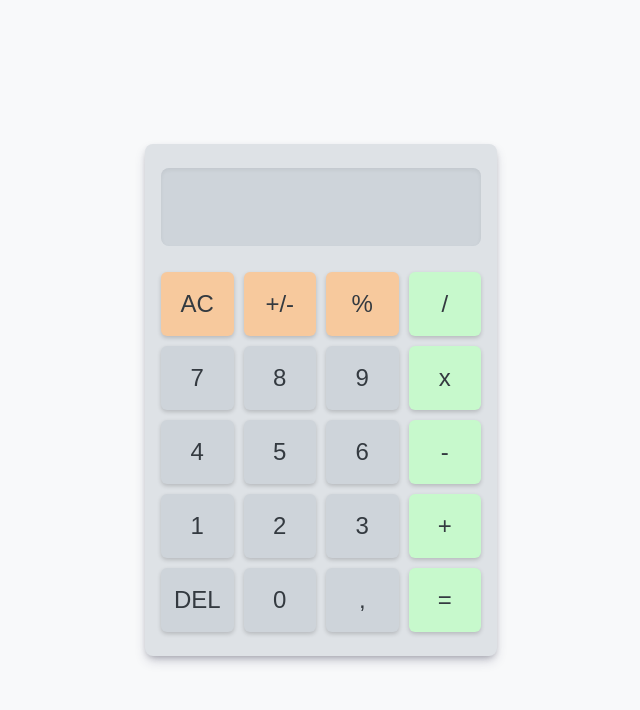
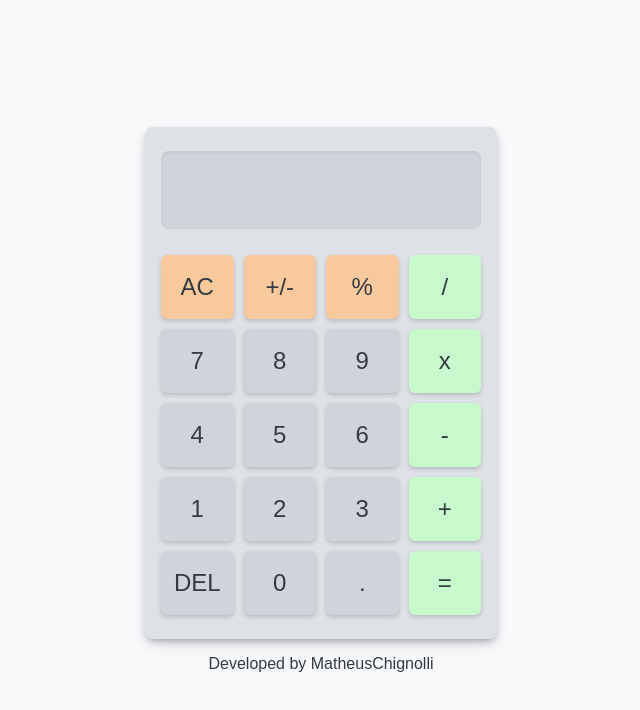
Before and after one commit to MatheusChignolli/calculator-react-ts-vite, a React (Vite) app: page / in a window 1280 px wide. Shown: the top 710 px of the page, without its empty margins (319-959 px from the left). Built offline with nearby package versions, Linux system fonts and the light colour scheme.

Commit message:
add footer

```diff
--- a/src/App.css
+++ b/src/App.css
@@ -66,3 +66,10 @@ main .result p {
   margin: 0;
   font-size: 18px;
 }
+
+footer {
+  display: flex;
+  justify-content: center;
+  align-items: center;
+  margin-top: 16px;
+}
--- a/src/App.tsx
+++ b/src/App.tsx
@@ -1,27 +1,10 @@
 import { useState } from "react";
 import BigNumber from "bignumber.js";
 import "./App.css";
+import { initialOperation, initialValues, operations } from "./utils";
+import { Operations, Values } from "./interfaces";
 
 BigNumber.config({ DECIMAL_PLACES: 5 });
-
-type Values = {
-  old?: string;
-  new?: string;
-};
-
-enum Operations {
-  sum = "sum",
-  minus = "minus",
-  divide = "divide",
-  multiply = "multiply",
-}
-
-const initialValues = {
-  old: undefined,
-  new: undefined,
-};
-
-const initialOperation = null;
 
 function App() {
   const [values, setValues] = useState<Values>(initialValues);
@@ -99,35 +82,6 @@ function App() {
           ? prevState.old
           : prevState.new,
     }));
-  };
-
-  const sum = (a: string, b: string) => new BigNumber(a).plus(b).toString();
-
-  const minus = (a: string, b: string) => new BigNumber(a).minus(b).toString();
-
-  const multiply = (a: string, b: string) =>
-    new BigNumber(a).multipliedBy(b).toString();
-
-  const divide = (a: string, b: string) =>
-    new BigNumber(a).dividedBy(b).toString();
-
-  const operations = {
-    sum: {
-      label: "+",
-      function: sum,
-    },
-    minus: {
-      label: "-",
-      function: minus,
-    },
-    divide: {
-      label: "/",
-      function: divide,
-    },
-    multiply: {
-      label: "x",
-      function: multiply,
-    },
   };
 
   const calculate = () => {
@@ -252,7 +206,7 @@ function App() {
       onClick: () => setNumber("0"),
     },
     {
-      label: ",",
+      label: ".",
       onClick: addDot,
     },
     {
@@ -263,6 +217,7 @@ function App() {
   ];
 
   return (
+    <>
       <main>
         <div className="result">
           {operation && !!values.old && (
@@ -278,6 +233,12 @@ function App() {
           </button>
         ))}
       </main>
+      <footer>
+        <a href="https://github.com/MatheusChignolli" target="_blank">
+          Developed by MatheusChignolli
+        </a>
+      </footer>
+    </>
   );
 }
 
--- a/src/index.css
+++ b/src/index.css
@@ -15,3 +15,8 @@ body {
   justify-content: center;
   background-color: #f8f9fa;
 }
+
+a {
+  text-decoration: none;
+  color: #343a40;
+}
--- /dev/null
+++ b/src/interfaces.ts
@@ -0,0 +1,11 @@
+export type Values = {
+  old?: string;
+  new?: string;
+};
+
+export enum Operations {
+  sum = "sum",
+  minus = "minus",
+  divide = "divide",
+  multiply = "multiply",
+}
--- /dev/null
+++ b/src/utils.ts
@@ -0,0 +1,39 @@
+import BigNumber from "bignumber.js";
+
+BigNumber.config({ DECIMAL_PLACES: 5 });
+
+export const initialValues = {
+  old: undefined,
+  new: undefined,
+};
+
+export const initialOperation = null;
+
+const sum = (a: string, b: string) => new BigNumber(a).plus(b).toString();
+
+const minus = (a: string, b: string) => new BigNumber(a).minus(b).toString();
+
+const multiply = (a: string, b: string) =>
+  new BigNumber(a).multipliedBy(b).toString();
+
+const divide = (a: string, b: string) =>
+  new BigNumber(a).dividedBy(b).toString();
+
+export const operations = {
+  sum: {
+    label: "+",
+    function: sum,
+  },
+  minus: {
+    label: "-",
+    function: minus,
+  },
+  divide: {
+    label: "/",
+    function: divide,
+  },
+  multiply: {
+    label: "x",
+    function: multiply,
+  },
+};
```
Lines whose indentation alone changed are shown as unchanged.
